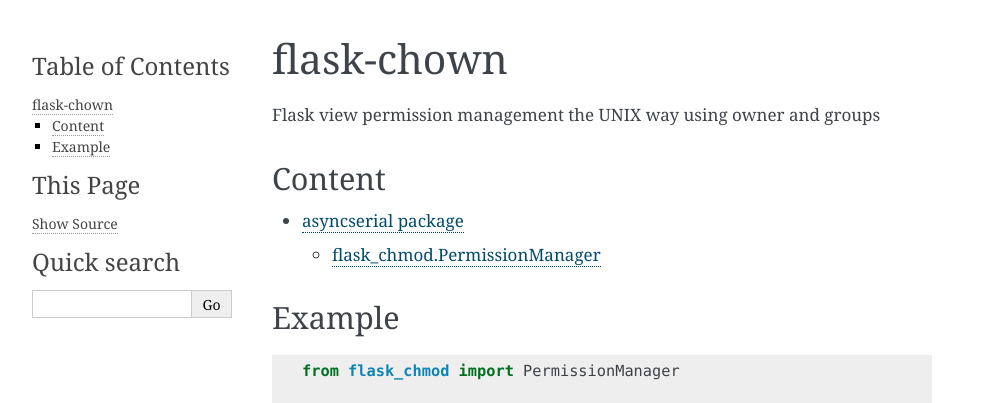
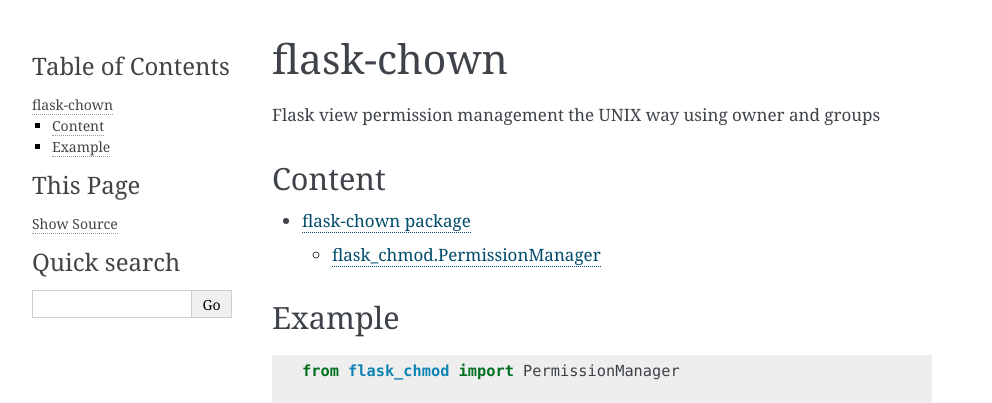
Before and after one commit to xvzf/flask-chmod, a Sphinx documentation site: the page built from docs/index.rst, in a window 1280 px wide. Shown: the top 403 px of the page, without its empty margins (148-1140 px from the left). Built offline with Sphinx 7.4.7, drawn with Linux system fonts in a browser that asks for light colours.

Commit message:
Fixed docs

```diff
--- a/docs/flask_chown.rst
+++ b/docs/flask_chown.rst
@@ -1,4 +1,4 @@
-asyncserial package
+flask-chown package
 ===================
 
 flask_chmod.PermissionManager
```
Also changed, not shown: docs/index.rst (line endings or trailing spaces).
